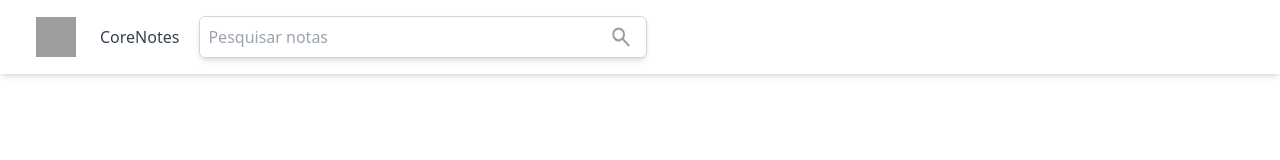
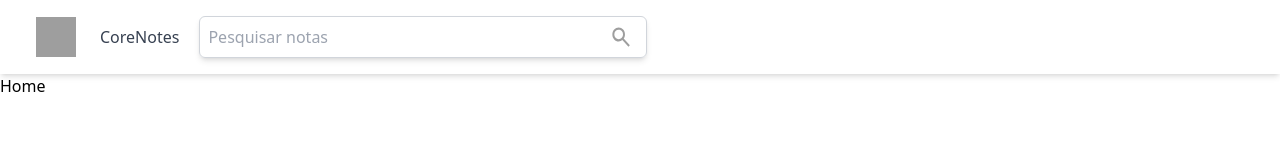
Before and after one commit to Guilherme-px/notes-app, a React (Vite) app: page / in a window 1280 px wide. Shown: the top 160 px of the page. Built offline with nearby package versions, Linux system fonts and the light colour scheme; grey boxes are pictures that could not be loaded; the HTML template or start-up script is replaced by a standard one.

Commit message:
create function home

```diff
--- a/src/App.tsx
+++ b/src/App.tsx
@@ -1,7 +1,13 @@
 import Navbar from './components/Navbar/Navbar';
+import Home from './pages/Home/Home';
 
 function App() {
-    return <Navbar />;
+    return (
+        <>
+            <Navbar />
+            <Home />
+        </>
+    );
 }
 
 export default App;
--- /dev/null
+++ b/src/pages/Home/Home.tsx
@@ -0,0 +1,5 @@
+function Home() {
+    return <>Home</>;
+}
+
+export default Home;
```
